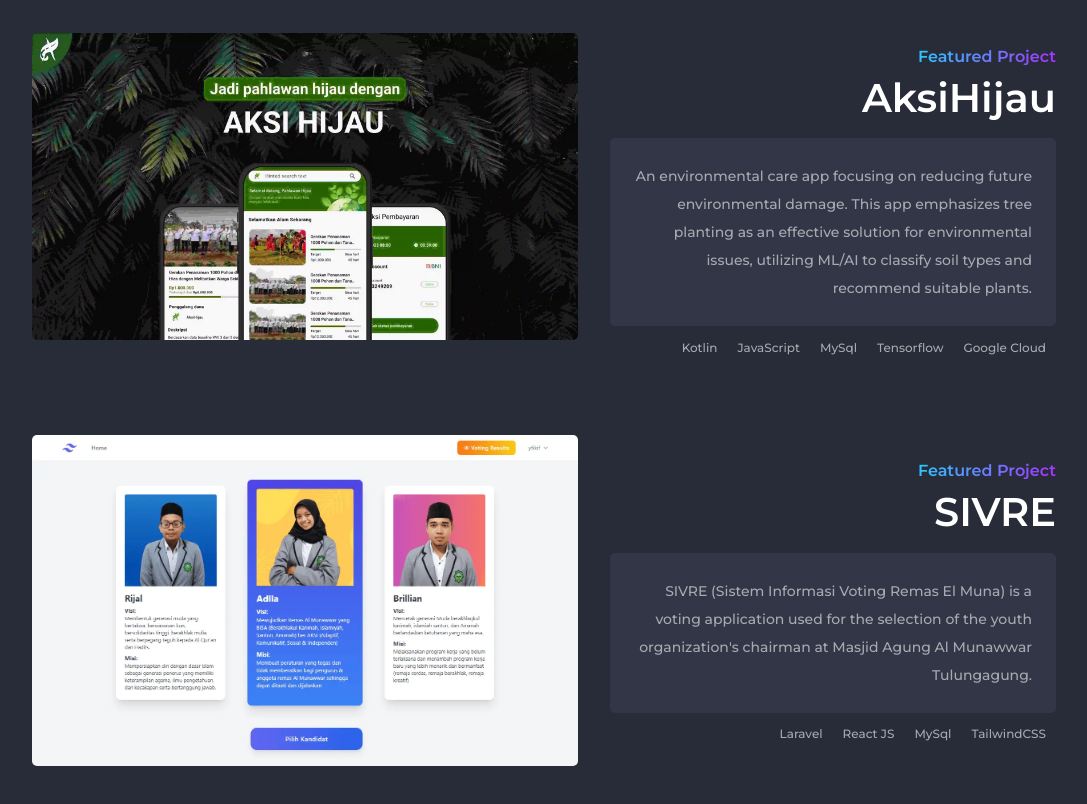
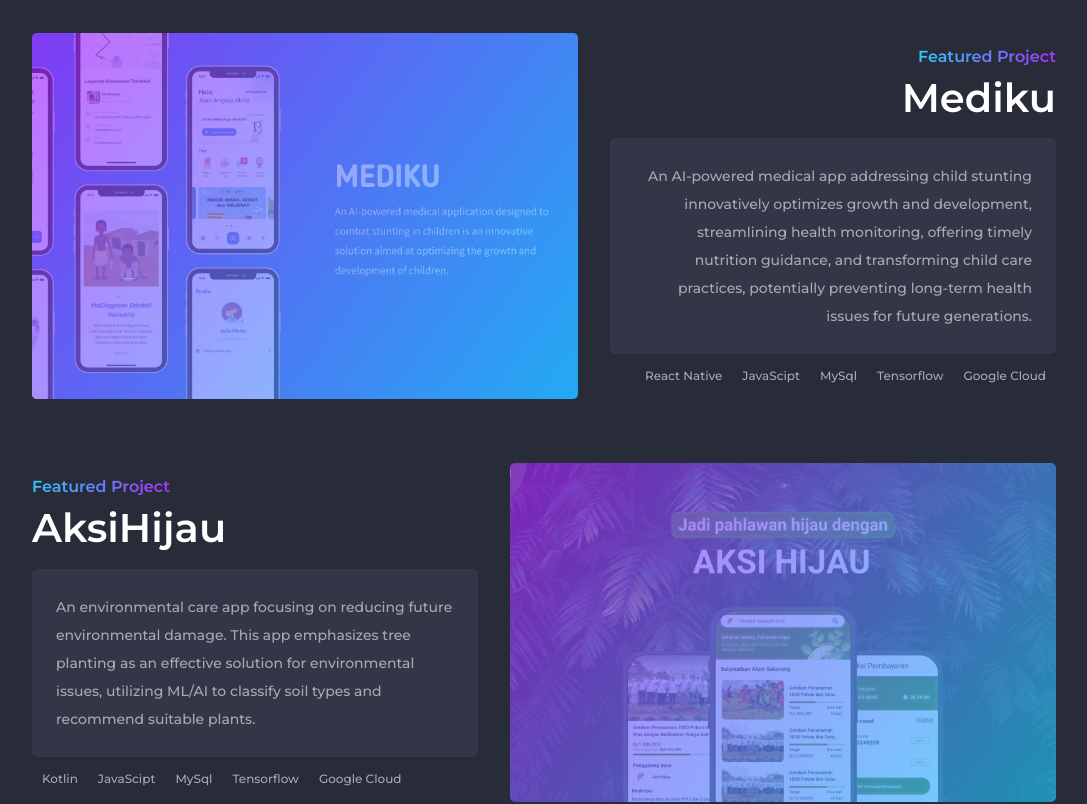
Before and after one commit to juanangelaalma/portofolio-2022, a React (Create React App) app: page / in a window 1280 px wide. Shown: the part 920-1724 px from the top of the page, without its empty margins (96-1183 px from the left). Built offline with nearby package versions, Linux system fonts and the light colour scheme.

Commit message:
added a project

```diff
--- /dev/null
+++ b/src/components/featured-project/FeaturedProject.jsx
@@ -0,0 +1,31 @@
+import React from 'react'
+
+const FeaturedProject = ({ image, title, description, stacks }) => {
+  const arrayOfStacks = stacks.split(',')
+  return (
+    <div className="main-project__wrapper">
+        <div className="main-project__wrapper-img">
+          <img src={ image } alt={ title } />
+          <div className="main-project__wrapper-object"></div>
+        </div>
+        <div className="main-project__wrapper-description">
+          <p className="main-project__wrapper-description_badge">Featured Project</p>
+          <h4 className="main-project__wrapper-description_title">{ title }</h4>
+          <p className="main-project__wrapper-description_paragraph">
+            { description }
+          </p>
+          <div className="main-project__wrapper-description_tools">
+            { arrayOfStacks.map(stack => (
+              <span>{ stack }</span>
+            )) }
+          </div>
+          <div className="main-project__wrapper-description_links">
+            <svg xmlns="http://www.w3.org/2000/svg" role="img" viewBox="0 0 24 24" fill="none" stroke="currentColor" stroke-width="2" stroke-linecap="round" stroke-linejoin="round" class="feather feather-github"><title>GitHub</title><path d="M9 19c-5 1.5-5-2.5-7-3m14 6v-3.87a3.37 3.37 0 0 0-.94-2.61c3.14-.35 6.44-1.54 6.44-7A5.44 5.44 0 0 0 20 4.77 5.07 5.07 0 0 0 19.91 1S18.73.65 16 2.48a13.38 13.38 0 0 0-7 0C6.27.65 5.09 1 5.09 1A5.07 5.07 0 0 0 5 4.77a5.44 5.44 0 0 0-1.5 3.78c0 5.42 3.3 6.61 6.44 7A3.37 3.37 0 0 0 9 18.13V22"></path></svg>
+            <svg xmlns="http://www.w3.org/2000/svg" role="img" viewBox="0 0 24 24" fill="none" stroke="currentColor" stroke-width="2" stroke-linecap="round" stroke-linejoin="round" class="feather feather-external-link"><title>External Link</title><path d="M18 13v6a2 2 0 0 1-2 2H5a2 2 0 0 1-2-2V8a2 2 0 0 1 2-2h6"></path><polyline points="15 3 21 3 21 9"></polyline><line x1="10" y1="14" x2="21" y2="3"></line></svg>
+          </div>
+        </div>
+      </div>
+  )
+}
+
+export default FeaturedProject
--- a/src/containers/overview/MainProjects.js
+++ b/src/containers/overview/MainProjects.js
@@ -2,56 +2,39 @@ import React from 'react'
 import HeaderOfList from '../../components/headoflist/HeaderOfList'
 
 import "./main-project.css"
+import MedikuImage from "../../assets/images/projects/main/mediku.webp"
 import AksiHijauImage from "../../assets/images/projects/main/aksihijau.webp"
 import SivreImage from "../../assets/images/projects/main/sivre.webp"
+import FeaturedProject from '../../components/featured-project/FeaturedProject'
+
+const featuredProjects = [
+  {
+    image: MedikuImage,
+    title: "Mediku",
+    stacks: "React Native,JavaScipt,MySql,Tensorflow,Google Cloud",
+    description: "An AI-powered medical app addressing child stunting innovatively optimizes growth and development, streamlining health monitoring, offering timely nutrition guidance, and transforming child care practices, potentially preventing long-term health issues for future generations.",
+  },
+  {
+    image: AksiHijauImage,
+    title: "AksiHijau",
+    stacks: "Kotlin,JavaScipt,MySql,Tensorflow,Google Cloud",
+    description: "An environmental care app focusing on reducing future environmental damage. This app emphasizes tree planting as an effective solution for environmental issues, utilizing ML/AI to classify soil types and recommend suitable plants.",
+  },
+  {
+    image: SivreImage,
+    title: "SIVRE",
+    stacks: "Laravel,React JS,MySql,TailwindCSS",
+    description: "SIVRE (Sistem Informasi Voting Remas El Muna) is a voting application used for the selection of the youth organization's chairman at Masjid Agung Al Munawwar Tulungagung.",
+  },
+]
 
 const MainProjects = () => {
   return (
     <section id="portfolio" className="main-project section__padding">
       <HeaderOfList title="Some Things I’ve Built" ulrshowmore="https://github.com/juanangelaalma"/>
-      <div className="main-project__wrapper">
-        <div className="main-project__wrapper-img">
-          <img src={AksiHijauImage} alt="AksiHijau Application" />
-        </div>
-        <div className="main-project__wrapper-description">
-          <p className="main-project__wrapper-description_badge">Featured Project</p>
-          <h4 className="main-project__wrapper-description_title">AksiHijau</h4>
-          <p className="main-project__wrapper-description_paragraph">
-            An environmental care app focusing on reducing future environmental damage. This app emphasizes tree planting as an effective solution for environmental issues, utilizing ML/AI to classify soil types and recommend suitable plants.
-          </p>
-          <div className="main-project__wrapper-description_tools">
-            <span>Kotlin</span>
-            <span>JavaScript</span>
-            <span>MySql</span>
-            <span>Tensorflow</span>
-            <span>Google Cloud</span>
-          </div>
-          <div className="main-project__wrapper-description_links">
-            <svg xmlns="http://www.w3.org/2000/svg" role="img" viewBox="0 0 24 24" fill="none" stroke="currentColor" stroke-width="2" stroke-linecap="round" stroke-linejoin="round" class="feather feather-github"><title>GitHub</title><path d="M9 19c-5 1.5-5-2.5-7-3m14 6v-3.87a3.37 3.37 0 0 0-.94-2.61c3.14-.35 6.44-1.54 6.44-7A5.44 5.44 0 0 0 20 4.77 5.07 5.07 0 0 0 19.91 1S18.73.65 16 2.48a13.38 13.38 0 0 0-7 0C6.27.65 5.09 1 5.09 1A5.07 5.07 0 0 0 5 4.77a5.44 5.44 0 0 0-1.5 3.78c0 5.42 3.3 6.61 6.44 7A3.37 3.37 0 0 0 9 18.13V22"></path></svg>
-            <svg xmlns="http://www.w3.org/2000/svg" role="img" viewBox="0 0 24 24" fill="none" stroke="currentColor" stroke-width="2" stroke-linecap="round" stroke-linejoin="round" class="feather feather-external-link"><title>External Link</title><path d="M18 13v6a2 2 0 0 1-2 2H5a2 2 0 0 1-2-2V8a2 2 0 0 1 2-2h6"></path><polyline points="15 3 21 3 21 9"></polyline><line x1="10" y1="14" x2="21" y2="3"></line></svg>
-          </div>
-        </div>
-      </div>
-      <div className="main-project__wrapper">
-        <div className="main-project__wrapper-img">
-          <img src={SivreImage} alt="Sistem Informasi Voting Remas El Muna" />
-        </div>
-        <div className="main-project__wrapper-description">
-          <p className="main-project__wrapper-description_badge">Featured Project</p>
-          <h4 className="main-project__wrapper-description_title">SIVRE</h4>
-          <p className="main-project__wrapper-description_paragraph">SIVRE (Sistem Informasi Voting Remas El Muna) is a voting application used for the selection of the youth organization's chairman at Masjid Agung Al Munawwar Tulungagung.</p>
-          <div className="main-project__wrapper-description_tools">
-            <span>Laravel</span>
-            <span>React JS</span>
-            <span>MySql</span>
-            <span>TailwindCSS</span>
-          </div>
-          <div className="main-project__wrapper-description_links">
-            <svg xmlns="http://www.w3.org/2000/svg" role="img" viewBox="0 0 24 24" fill="none" stroke="currentColor" stroke-width="2" stroke-linecap="round" stroke-linejoin="round" class="feather feather-github"><title>GitHub</title><path d="M9 19c-5 1.5-5-2.5-7-3m14 6v-3.87a3.37 3.37 0 0 0-.94-2.61c3.14-.35 6.44-1.54 6.44-7A5.44 5.44 0 0 0 20 4.77 5.07 5.07 0 0 0 19.91 1S18.73.65 16 2.48a13.38 13.38 0 0 0-7 0C6.27.65 5.09 1 5.09 1A5.07 5.07 0 0 0 5 4.77a5.44 5.44 0 0 0-1.5 3.78c0 5.42 3.3 6.61 6.44 7A3.37 3.37 0 0 0 9 18.13V22"></path></svg>
-            <svg xmlns="http://www.w3.org/2000/svg" role="img" viewBox="0 0 24 24" fill="none" stroke="currentColor" stroke-width="2" stroke-linecap="round" stroke-linejoin="round" class="feather feather-external-link"><title>External Link</title><path d="M18 13v6a2 2 0 0 1-2 2H5a2 2 0 0 1-2-2V8a2 2 0 0 1 2-2h6"></path><polyline points="15 3 21 3 21 9"></polyline><line x1="10" y1="14" x2="21" y2="3"></line></svg>
-          </div>
-        </div>
-      </div>
+      { featuredProjects.map((project, index) => (
+        <FeaturedProject key={index} image={project.image} title={project.title} stacks={project.stacks} description={project.description} />
+      ))}
     </section>
   )
 }
--- a/src/containers/overview/main-project.css
+++ b/src/containers/overview/main-project.css
@@ -11,13 +11,17 @@
 }
 
 .main-project__wrapper-img {
-  width: 100%%;
+  width: 100%;
+  position: relative;
+  overflow: hidden;
 }
 
 .main-project__wrapper-img img {
-  height: auto;
+  height: 100%;
   width: 100%;
   border-radius: 5px;
+  object-position: center;
+  object-fit: cover;
 }
 
 .main-project__wrapper-description {
@@ -71,6 +75,23 @@
   margin-right: 10px;
 }
 
+.main-project__wrapper-object {
+  position: absolute;
+  height: 100%;
+  width: 100%;
+  background: rgb(173,45,255);
+  background: linear-gradient(126deg, rgba(173,45,255,1) 0%, rgba(39,205,253,1) 100%);
+  top: 0;
+  left: 0;
+  opacity: 0.7;
+  transition: 300ms;
+  border-radius: 5px;
+}
+
+.main-project__wrapper-object:hover {
+  opacity: 0;
+}
+
 @media (min-width: 992px) {
   .main-project__wrapper {
     flex-direction: row;
@@ -93,4 +114,15 @@
   .main-project__wrapper-description_paragraph {
     text-align: right;
   }
+  .main-project__wrapper:nth-of-type(odd) .main-project__wrapper-img {
+    order: 2;
+  }
+  .main-project__wrapper:nth-of-type(odd) .main-project__wrapper-description {
+    align-items: start;
+    margin-left: 0rem;
+    margin-right: 2rem;
+  }
+  .main-project__wrapper:nth-of-type(odd) .main-project__wrapper-description_paragraph {
+    text-align: left;
+  }
 }
```
Also changed, not shown: src/assets/images/projects/main/mediku.webp (added).
